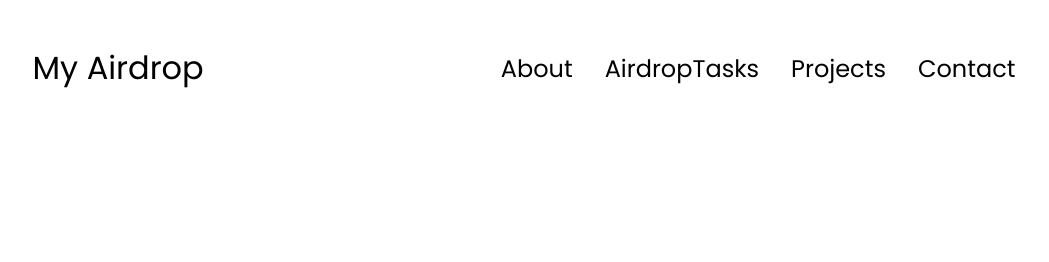
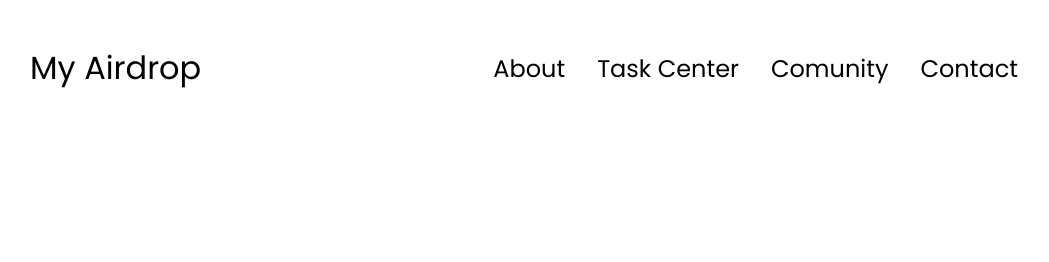
Before and after one commit to Yichu-bro/my-airdrop-daily-tasks, a plain HTML site: page index.html in a window 1280 px wide. Shown: the top 262 px of the page, without its empty margins (116-1165 px from the left). Drawn offline with Linux system fonts and the light colour scheme.

Commit message:
Update index.html

```diff
--- a/index.html
+++ b/index.html
@@ -14,8 +14,8 @@
       <div>
         <ul class="nav-links">
           <li><a href="#about">About</a></li>
-          <li><a href="q.html">AirdropTasks</a></li>
-          <li><a href="q.html">Projects</a></li>
+          <li><a href="q.html">Task Center</a></li>
+          <li><a href="q.html">Comunity</a></li>
           <li><a href="#contact">Contact</a></li>
         </ul>
       </div>
```
